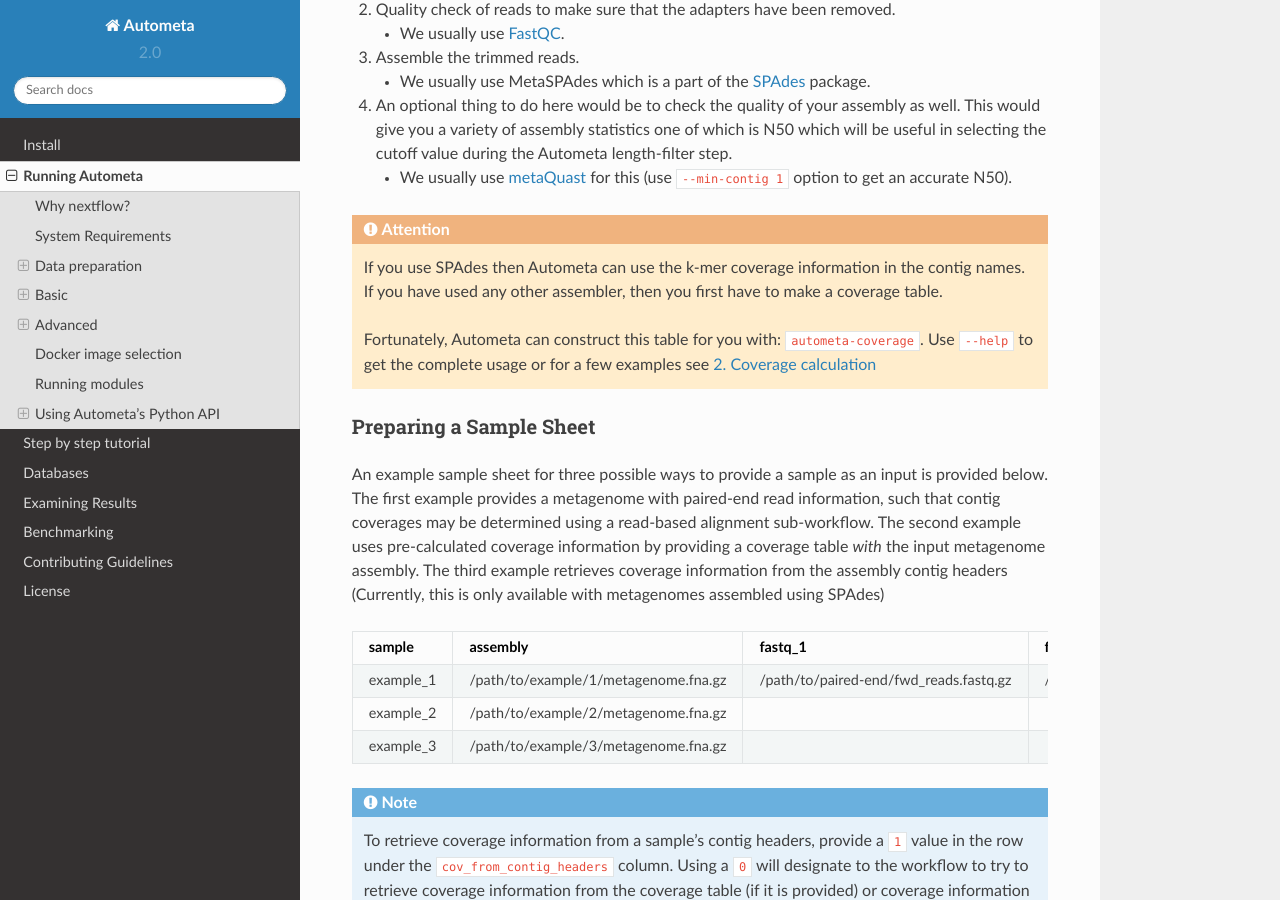
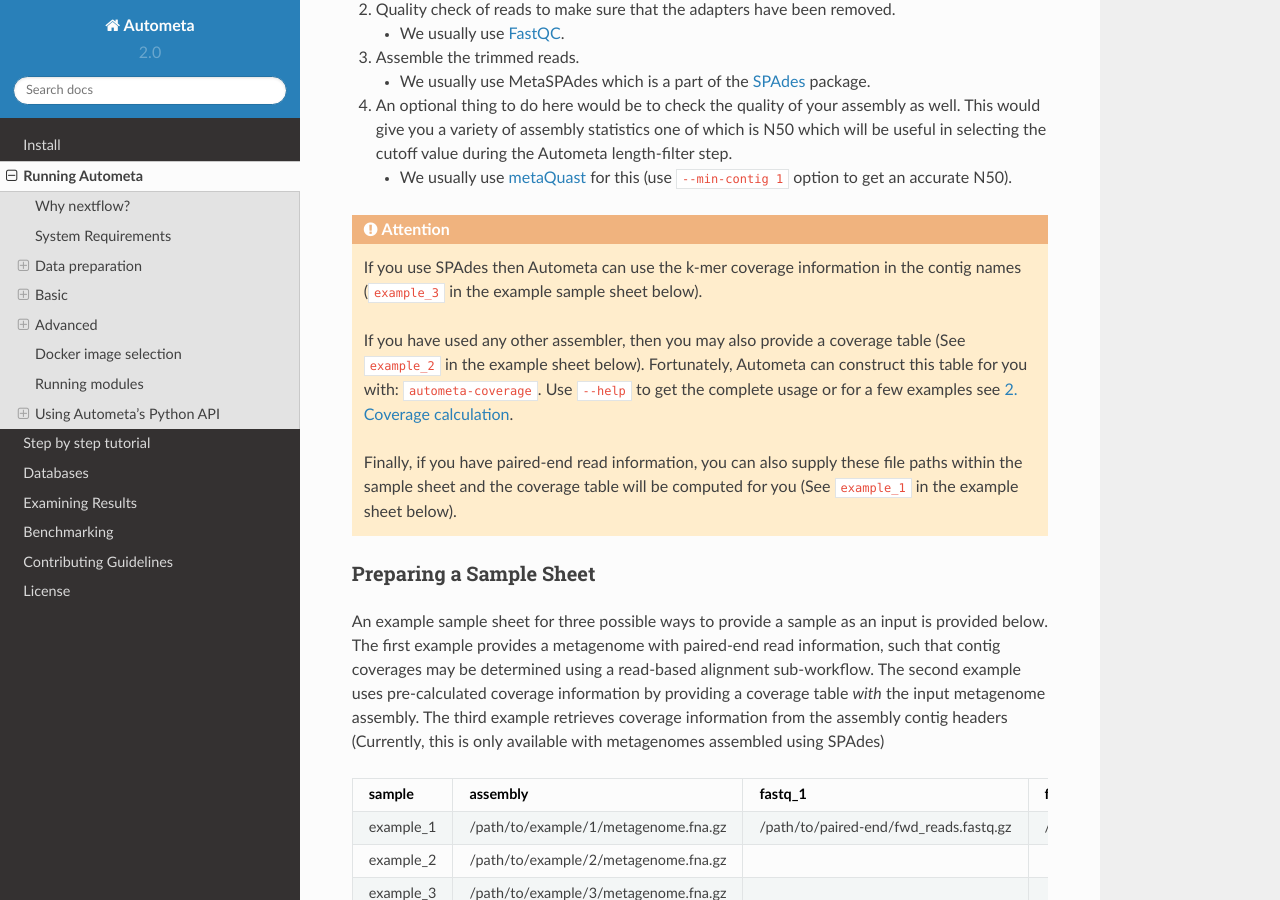
Before and after one commit to KwanLab/Autometa, a Sphinx documentation site: the page built from docs/source/running-autometa.rst, in a window 1280 px wide and 900 px high, scrolled down 786 px. Built offline with Sphinx 7.4.7 and the Read the Docs theme 2.0.0, drawn with Linux system fonts in a browser that asks for light colours; pages that are not in the unit, such as notebooks, are missing from menus.

Commit message:
:memo: Update data preparation with points to examples in sample sheet

```diff
--- a/docs/source/running-autometa.rst
+++ b/docs/source/running-autometa.rst
@@ -46,9 +46,12 @@ The following workflow is recommended:
 
 .. attention::
 
-    If you use SPAdes then Autometa can use the k-mer coverage information in the contig names. If you have used any other assembler, then you first have to make a coverage table.
+    If you use SPAdes then Autometa can use the k-mer coverage information in the contig names (``example_3`` in the example sample sheet below).
 
-    Fortunately, Autometa can construct this table for you with: ``autometa-coverage``. Use ``--help`` to get the complete usage or for a few examples see :ref:`coverage-calculation`
+    If you have used any other assembler, then you may also provide a coverage table (See ``example_2`` in the example sheet below). Fortunately, Autometa can construct this table for you with: ``autometa-coverage``.
+    Use ``--help`` to get the complete usage or for a few examples see :ref:`coverage-calculation`.
+
+    Finally, if you have paired-end read information, you can also supply these file paths within the sample sheet and the coverage table will be computed for you (See ``example_1`` in the example sheet below).
 
 
 Preparing a Sample Sheet
```
